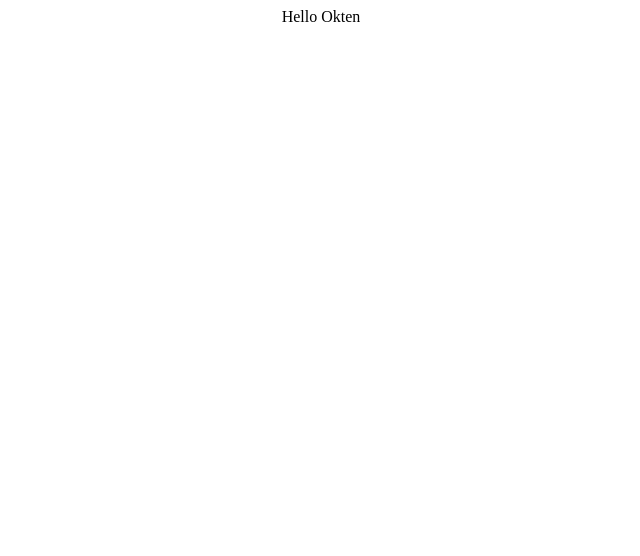
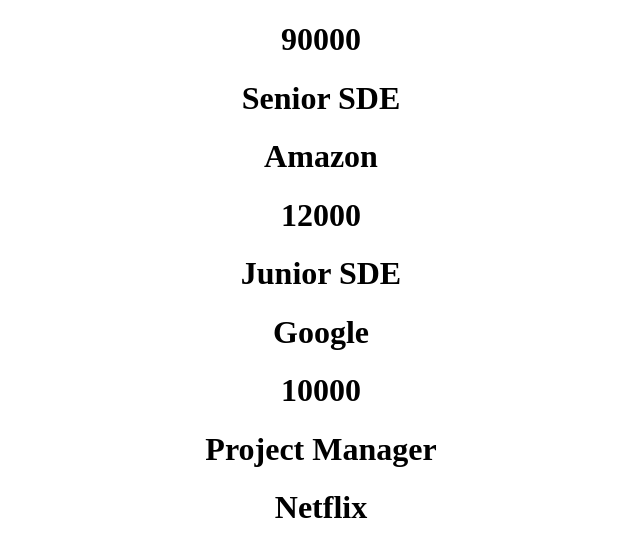
Before and after one commit to ihor-vip/react18-firebase, a React (Create React App) app: page / in a window 1280 px wide. Shown: the top 556 px of the page, without its empty margins (319-959 px from the left). Built offline with nearby package versions, Linux system fonts and the light colour scheme.

Commit message:
JSX, Components, Props

```diff
--- a/src/App.js
+++ b/src/App.js
@@ -1,7 +1,23 @@
 import "./App.css";
 
 function App() {
-  return <div className="App"> Hello Okten</div>;
+  return (
+      <div className="App">
+        <Job salary={90000} position="Senior SDE" company="Amazon" />
+        <Job salary={12000} position="Junior SDE" company="Google" />
+        <Job salary={10000} position="Project Manager" company="Netflix" />
+      </div>
+  );
 }
 
+const Job = (props) => {
+  return (
+      <div>
+        <h1> {props.salary}</h1>
+        <h1> {props.position}</h1>
+        <h1> {props.company}</h1>
+      </div>
+  );
+};
+
 export default App;
```
